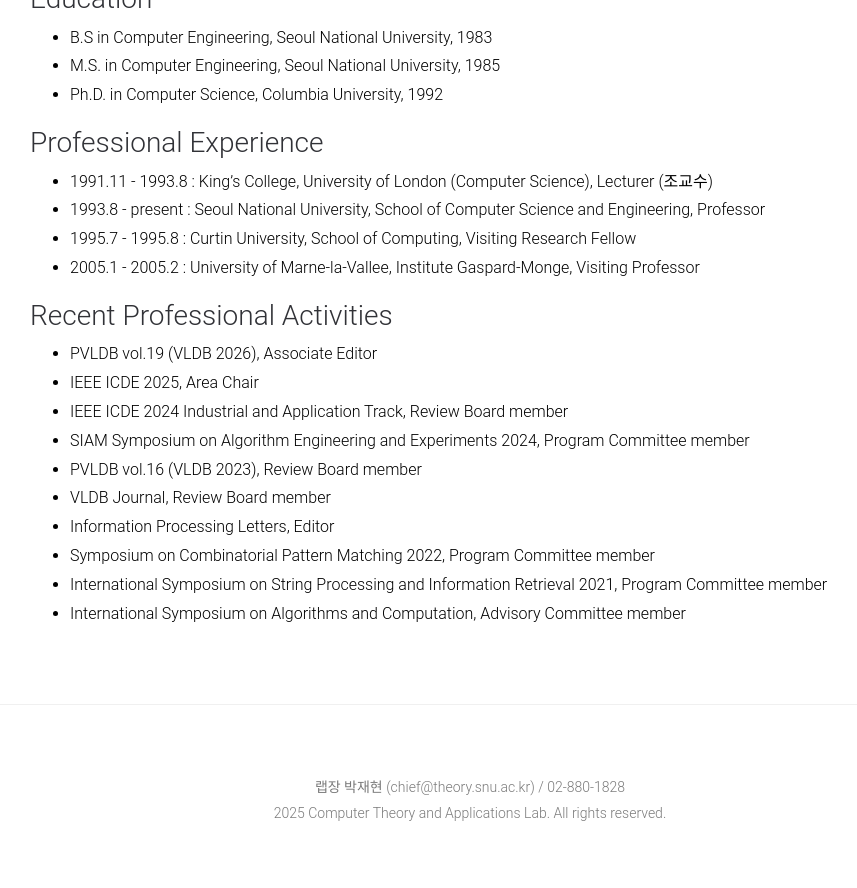
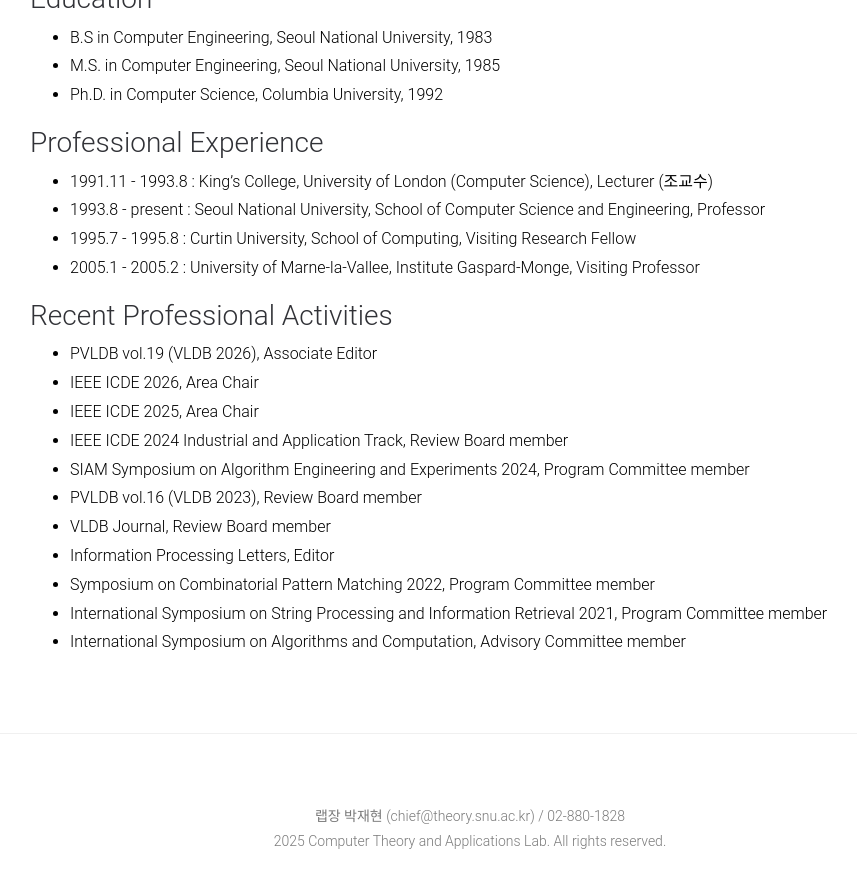
Before and after one commit to SNUCSE-CTA/SNUCSE-CTA.github.io, a Jekyll site: the page built from _kpark/kpark.md, in a window 1280 px wide and 900 px high, scrolled down 601 px. Shown: the top 888 px of the window, without its empty margins (170-1027 px from the left). Built offline with Jekyll 4.4.1, drawn with Linux system fonts in a browser that asks for light colours; nearby versions of some CDN libraries; some web fonts are replaced.

Commit message:
feat: Revise kpark profile

```diff
--- a/_kpark/kpark.md
+++ b/_kpark/kpark.md
@@ -45,6 +45,7 @@
 
 ### Recent Professional Activities
 - PVLDB vol.19 (VLDB 2026), Associate Editor
+- IEEE ICDE 2026, Area Chair
 - IEEE ICDE 2025, Area Chair
 - IEEE ICDE 2024 Industrial and Application Track, Review Board member
 - SIAM Symposium on Algorithm Engineering and Experiments 2024, Program
```
